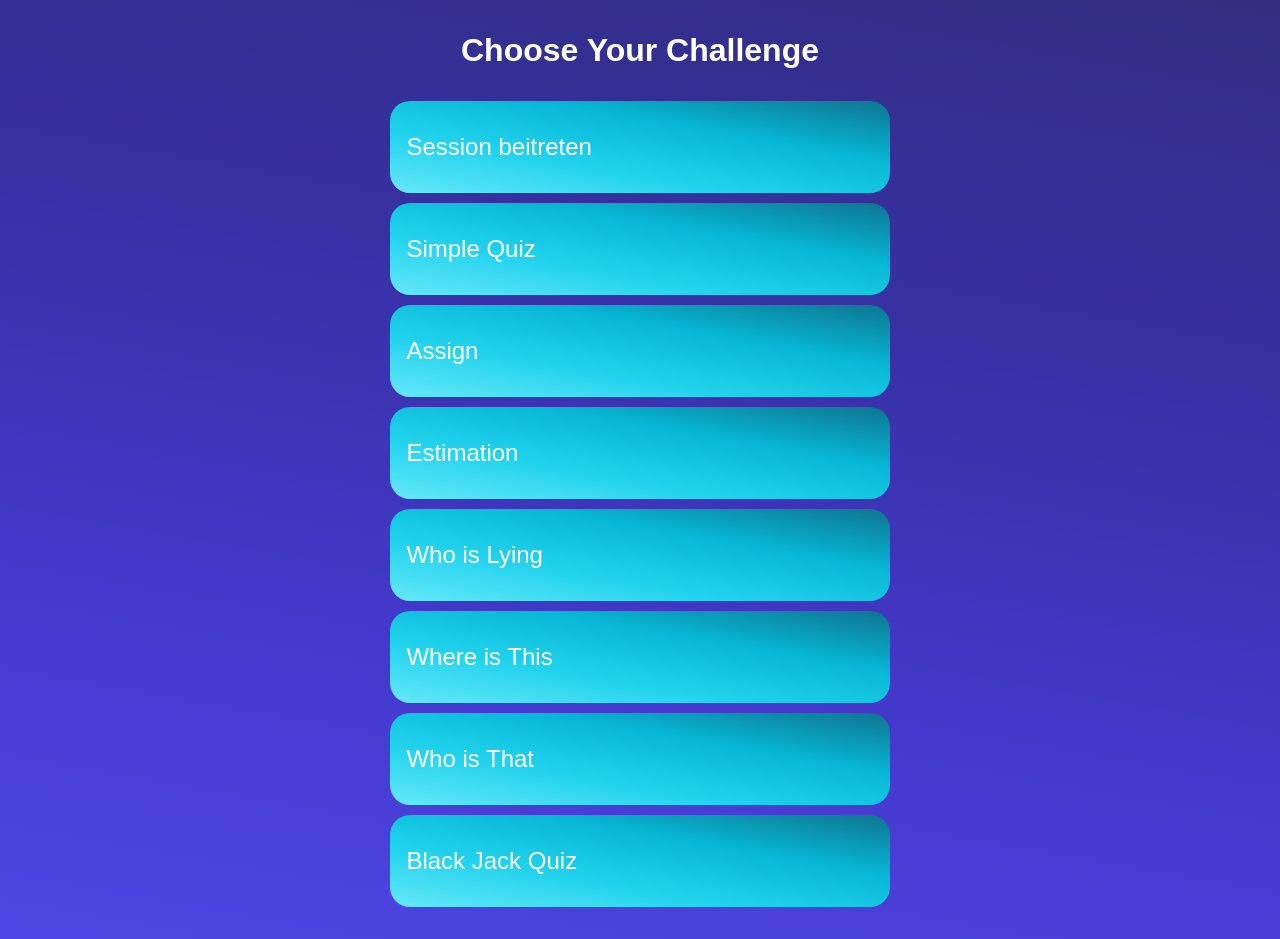
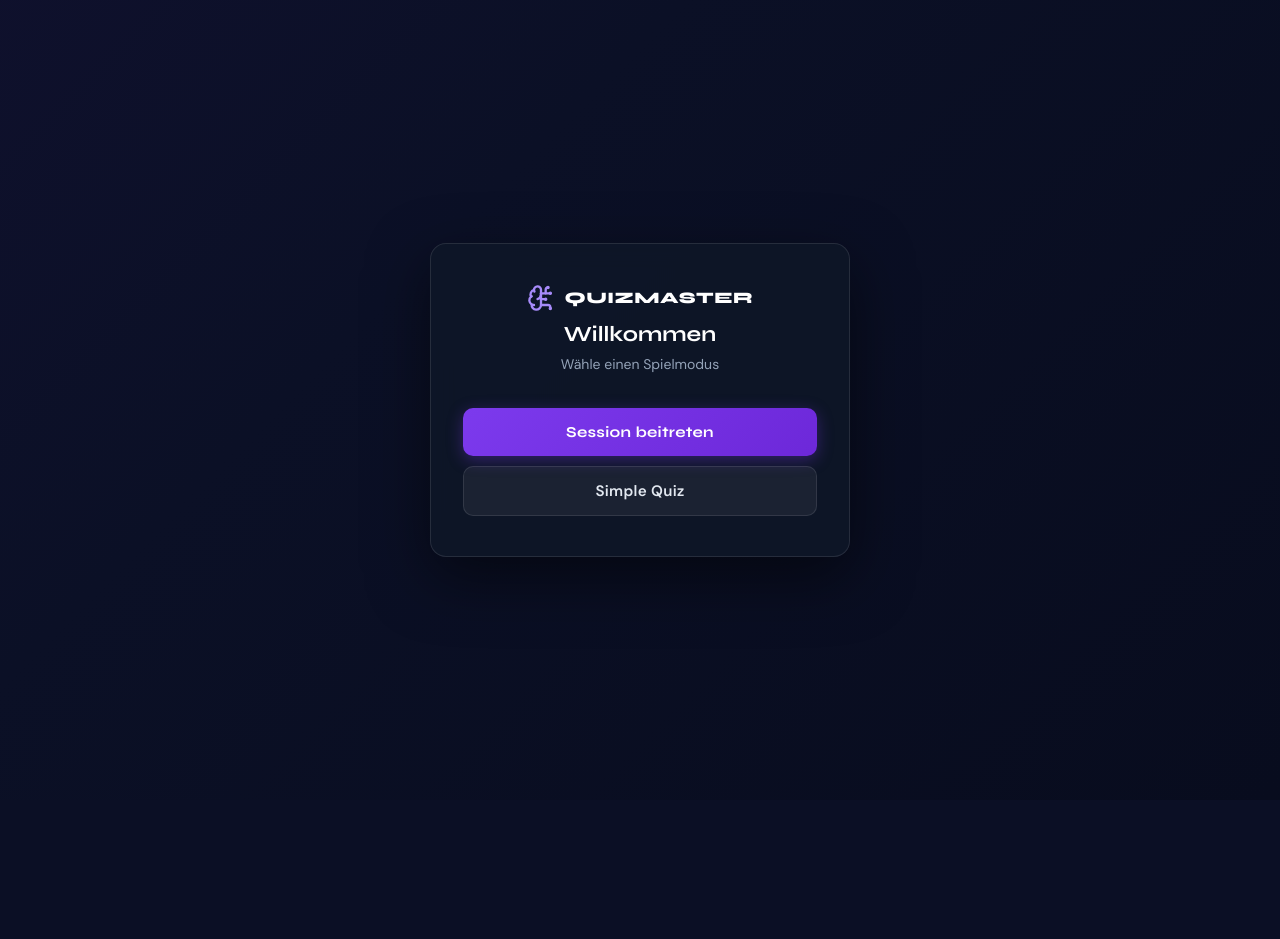
Before and after one commit to xxRMxx/quiz_app, a Django app: page / in a window 1280 px wide. After the commit the page ends 575 px from the top, so only its background shows below. Run offline with Django 4.2, Linux system fonts and the light colour scheme.

Commit message:
style: home_page.html auf Refined Dark aktualisiert

```diff
--- a/templates/home_page.html
+++ b/templates/home_page.html
@@ -1,94 +1,25 @@
+{% load static %}
 <!DOCTYPE html>
-<html lang="en">
+<html lang="de">
 <head>
-    <meta charset="UTF-8">
-    <meta name="viewport" content="width=device-width, initial-scale=1.0">
-    <title>Document</title>
+  <meta charset="UTF-8">
+  <meta name="viewport" content="width=device-width, initial-scale=1">
+  <title>QuizMaster</title>
+  {% include 'includes/player_head.html' %}
 </head>
-<style>
-    * {
-        margin: 0;
-        padding: 0;
-        box-sizing: border-box;
-    }
-    .home-page-wrapper {
-        width: 100%;
-        min-height: 100vh;
-        padding: 2rem 1rem;
-        display: flex;
-        align-items: center;
-        justify-content: center;
-        background:  linear-gradient(10deg,
-        #4f46e5,
-  #4338ca,
-   #3730a3,
-   #312e81)
-    }
-    .home-page-wrapper .games-choose-area {
-        display: flex;
-        align-items: center;
-        flex-direction: column;
-        width: 40%;
-    }
-
-    .home-page-wrapper .games-choose-area .heading {
-        color: white;
-        margin-bottom: 2rem;
-        font-family: sans-serif;
-    }
-
-    .home-page-wrapper .games-choose-area .links {
-        width: 100%;
-        display: flex;
-        align-items: start;
-        gap: 10px;
-        flex-direction: column;
-    }
-
-    .home-page-wrapper .games-choose-area .links a {
-        background:linear-gradient(10deg, #67e8f9, #22d3ee, #06b6d4,#0e7490);
-        padding: 2rem 1rem;
-        width: 100%;
-        border-radius: 20px;
-        text-decoration: none;
-        font-family: sans-serif;
-        font-size: 24px;
-        box-shadow: #312e81;
-        color: white;
-    }
-
-    .home-page-wrapper .games-choose-area .links a:hover {
-        scale: 1.01;
-        transition: .3s;
-    }
-
-    @media screen and (max-width:770px ) {
-    .home-page-wrapper .games-choose-area {
-        width: 90%;
-    }
-
-    }
-
-</style>
-<body>
-
-    <div class="home-page-wrapper">
-        <div class="games-choose-area">
-            <h1 class="heading">
-                Choose Your Challenge
-            </h1>
-            <div class="links">
-                <a href="{% url 'games_hub:join_session' %}">Session beitreten</a>
-                <a href="{% url 'quiz:join' %}">Simple Quiz</a>
-                <a href="{% url 'assign:join' %}">Assign</a>
-                <a href="{% url 'estimation:join' %}">Estimation</a>
-                <a href="{% url 'who_is_lying:join' %}">Who is Lying</a>
-                <a href="{% url 'where_is_this:join' %}">Where is This</a>
-                <a href="{% url 'who_is_that:join' %}">Who is That</a>
-                <a href="{% url 'black_jack_quiz:join' %}">Black Jack Quiz</a>
-            </div>
-        </div>
+<body class="player-bg join-page">
+  <div class="join-card">
+    <div class="join-brand">
+      <i data-lucide="brain-circuit"></i>
+      <span class="join-brand-name">QUIZMASTER</span>
     </div>
-
+    <h1 class="join-title">Willkommen</h1>
+    <p class="join-subtitle">Wähle einen Spielmodus</p>
+    <div style="display:flex;flex-direction:column;gap:.6rem;">
+      <a href="{% url 'games_hub:join_session' %}" class="p-btn">Session beitreten</a>
+      <a href="{% url 'quiz:join' %}" class="p-btn p-btn-ghost">Simple Quiz</a>
+    </div>
+  </div>
+  <script>document.addEventListener('DOMContentLoaded',()=>lucide.createIcons());</script>
 </body>
 </html>
```
